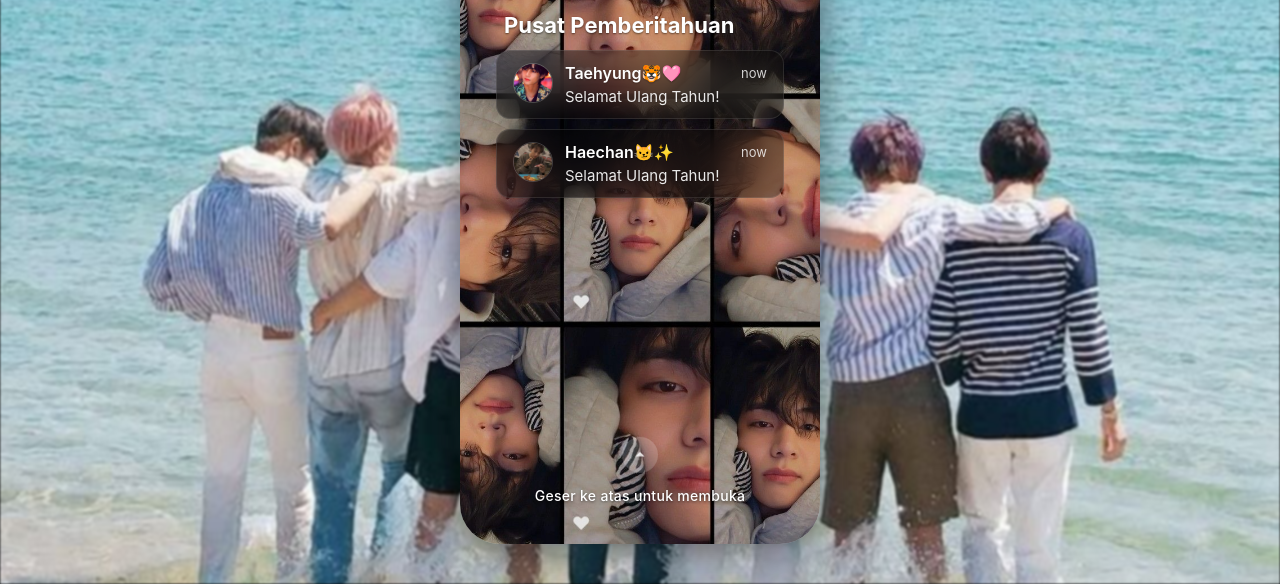
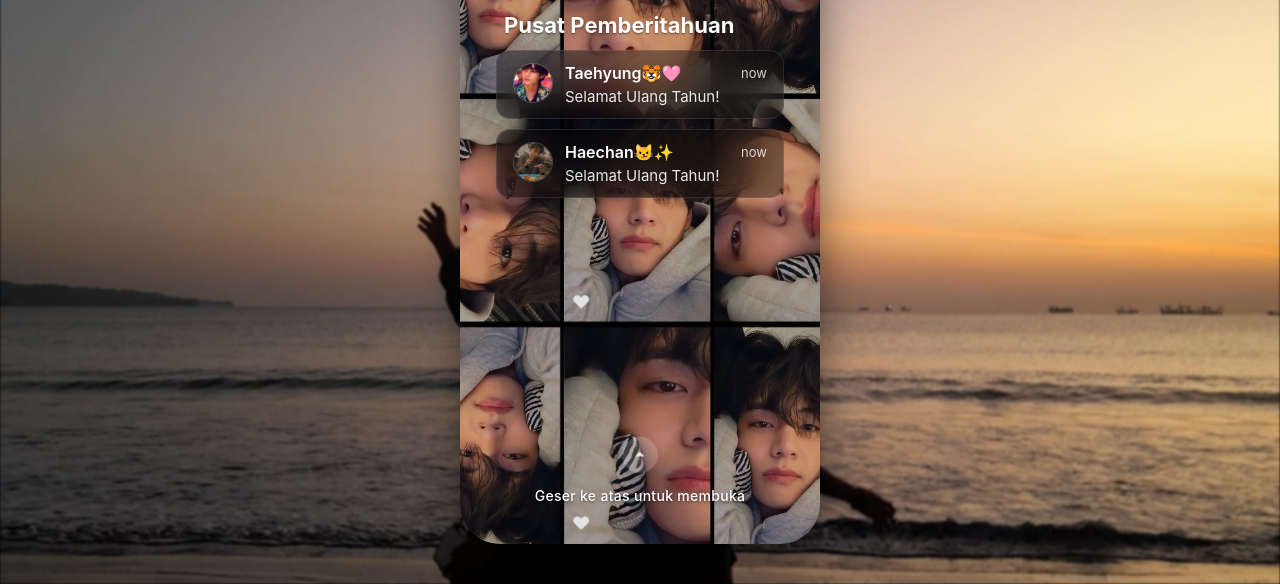
Before and after one commit to StarGod-b/Special-Birthday-W, a plain HTML site: page index.html in a window 1280 px wide. Shown: the part 216-800 px from the top of the page. Drawn offline with Linux system fonts and the light colour scheme.

Commit message:
Update Background index.html

```diff
--- a/index.html
+++ b/index.html
@@ -35,7 +35,7 @@
       left: 0;
       width: 100%;
       height: 100%;
-      background: url('img/nct2.jpeg') no-repeat center center;
+      background: url('img/beach.jpg') no-repeat center center;
       background-size: cover;
       filter: blur(1px);
     }
```
